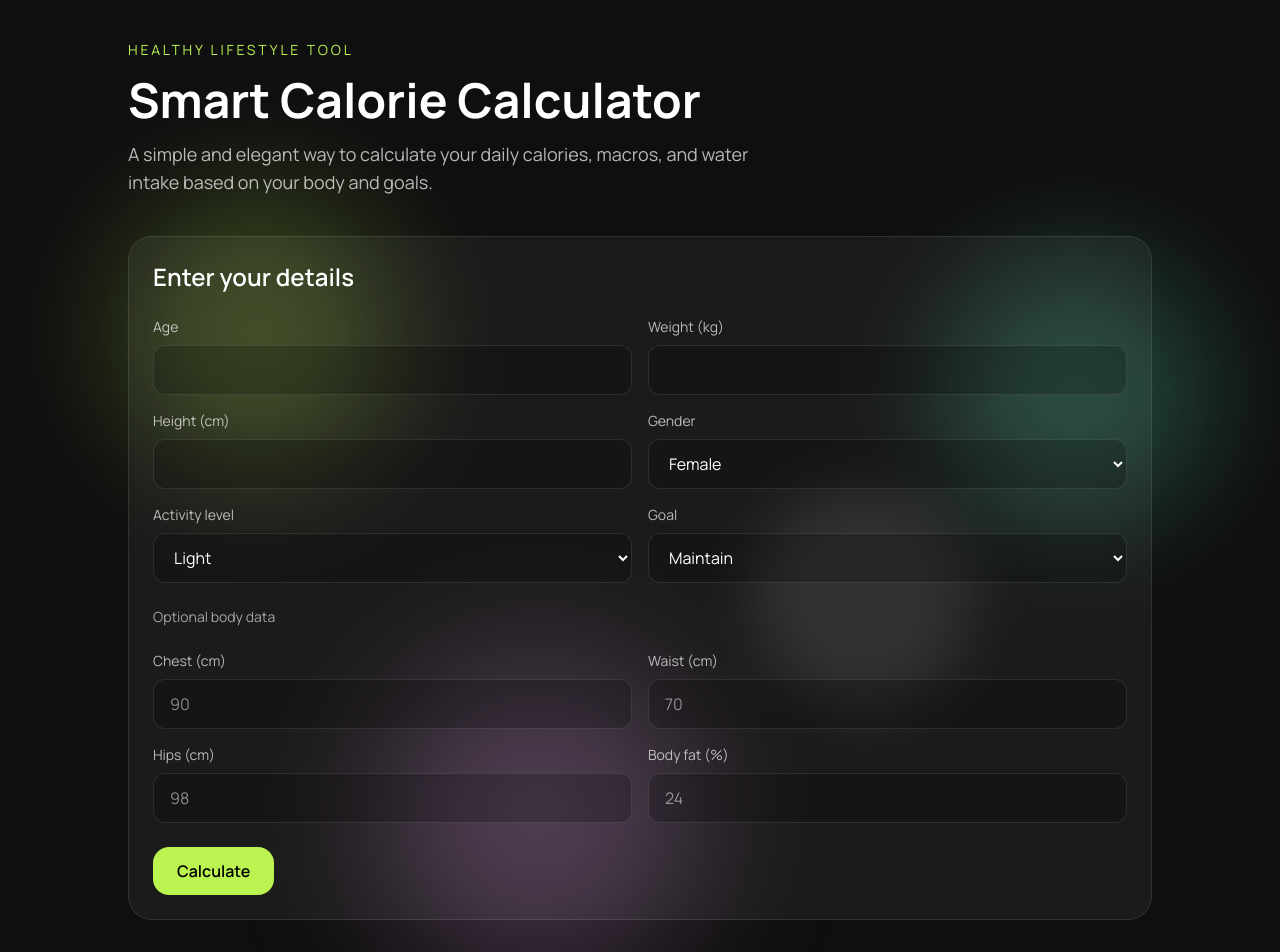
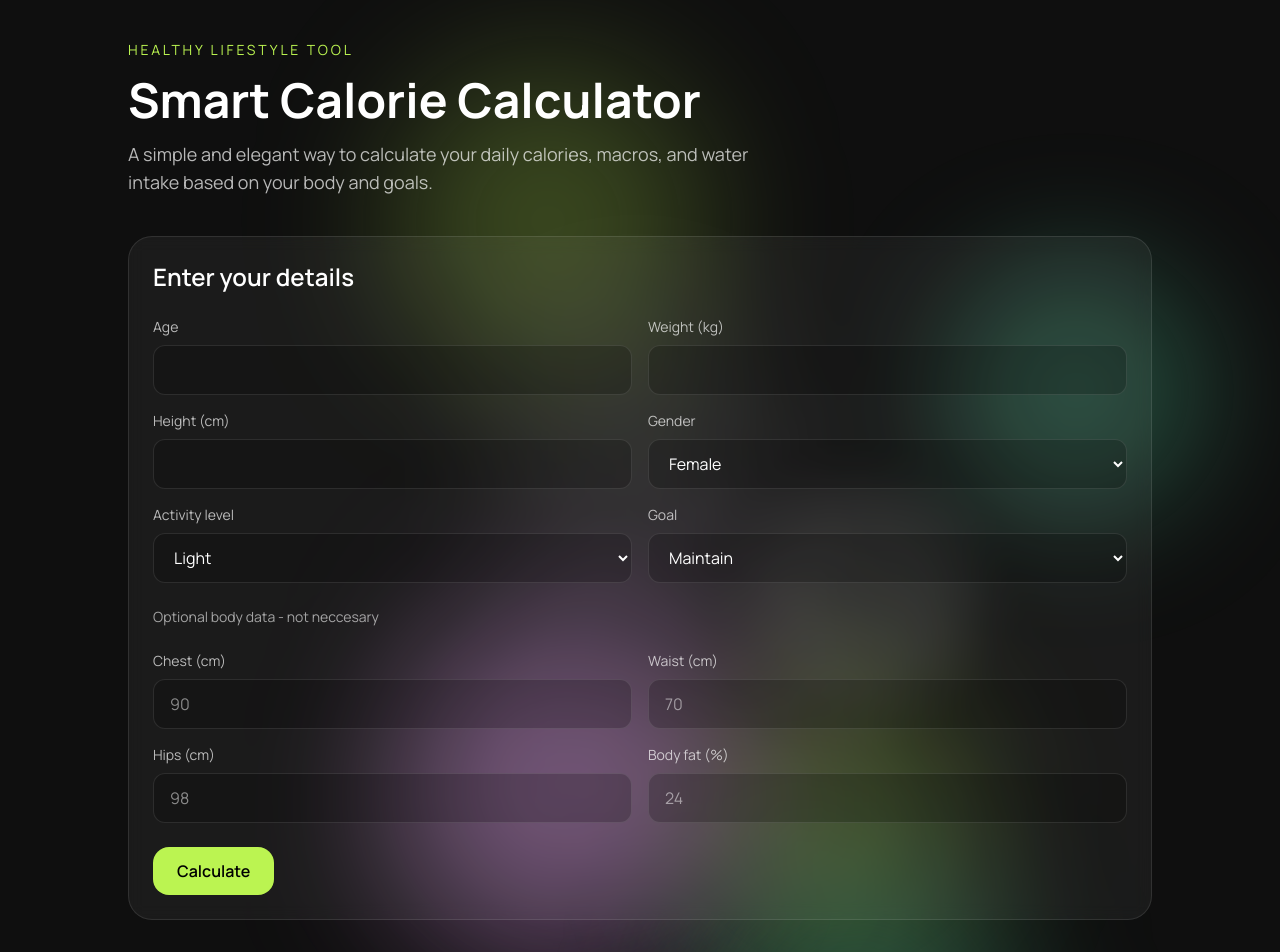
Before and after one commit to NikolVoronina/smart-calorie-mvp-next.js, a Next.js app: page / in a window 1280 px wide. Shown: the top 952 px of the page. Built offline with nearby package versions, Linux system fonts and the light colour scheme.

Commit message:
Changed Animation of circles on the background

```diff
--- a/app/page.tsx
+++ b/app/page.tsx
@@ -171,7 +171,7 @@ export default function Home() {
               </select>
             </div>
             <div className="sm:col-span-2">
-              <p className="mb-2 mt-2 text-sm text-white/60">Optional body data</p>
+              <p className="mb-2 mt-2 text-sm text-white/60">Optional body data - not neccesary</p>
             </div>
 
             <div>
--- a/components/AnimatedBackground.tsx
+++ b/components/AnimatedBackground.tsx
@@ -4,8 +4,18 @@ export default function AnimatedBackground() {
       <div className="relative h-[600px] w-[800px]">
 
         <div
-          className="absolute left-[-100px] top-[-80px] h-[300px] w-[300px] rounded-full bg-lime-300/25 blur-[70px]"
+          className="absolute left-[100px] top-[-80px] h-[300px] w-[300px] rounded-full bg-lime-300/25 blur-[70px]"
+          style={{ animation: "float-slow 7s ease-in-out infinite" }}
+        />
+
+                <div
+          className="absolute left-[280px] top-[40px] h-[300px] w-[300px] rounded-full bg-white/10 blur-[80px]"
           style={{ animation: "float-slow 10s ease-in-out infinite" }}
+        />
+
+                <div
+          className="absolute left-[480px] top-[390px] h-[300px] w-[300px] rounded-full bg-lime-300/25 blur-[80px]"
+          style={{ animation: "float-slow 12s ease-in-out infinite" }}
         />
 
         <div
@@ -15,6 +25,16 @@ export default function AnimatedBackground() {
 
         <div
           className="absolute bottom-[-120px] left-[20%] h-[340px] w-[340px] rounded-full bg-fuchsia-300/25 blur-[80px]"
+          style={{ animation: "float-slow 5s ease-in-out infinite" }}
+        />
+
+        <div
+          className="absolute bottom-[-120px] left-[20%] h-[340px] w-[340px] rounded-full bg-fuchsia-300/25 blur-[80px]"
+          style={{ animation: "float-slow 12s ease-in-out infinite" }}
+        />
+
+        <div
+          className="absolute bottom-[-320px] left-[60%] h-[340px] w-[340px] rounded-full bg-emerald-300/25 blur-[80px]"
           style={{ animation: "float-slow 12s ease-in-out infinite" }}
         />
 
@@ -23,6 +43,10 @@ export default function AnimatedBackground() {
           style={{ animation: "float-fast 5s ease-in-out infinite" }}
         />
       </div>
+
+
+
+
     </div>
   );
 }
```
